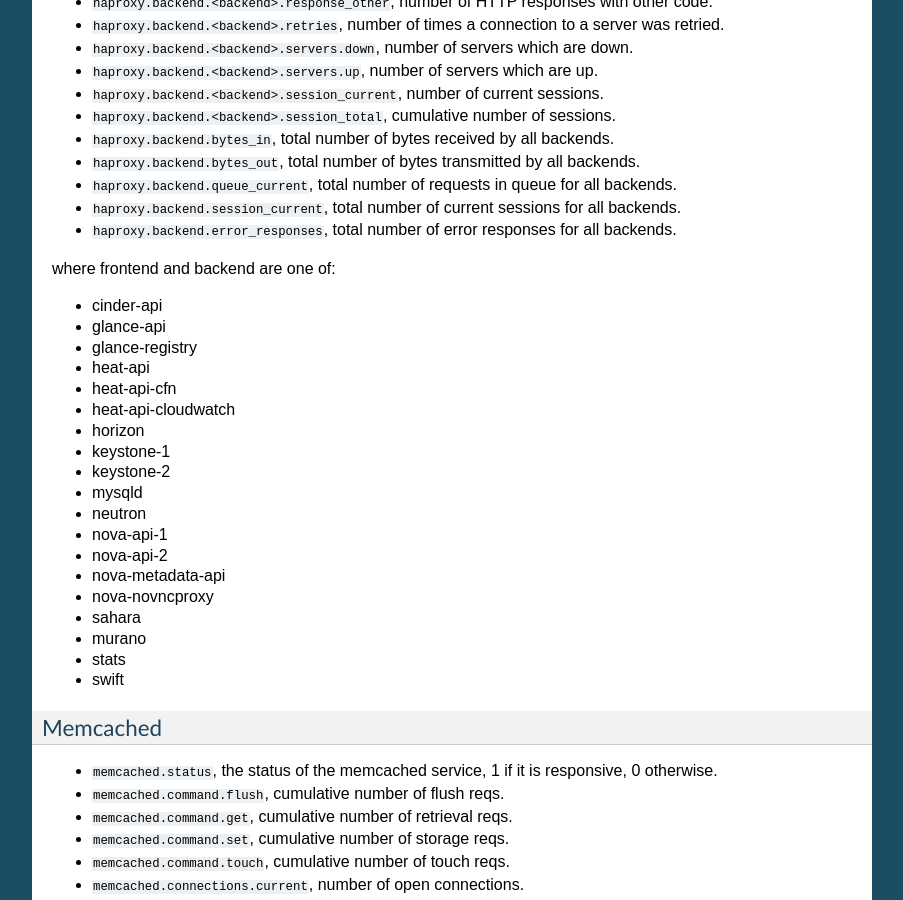
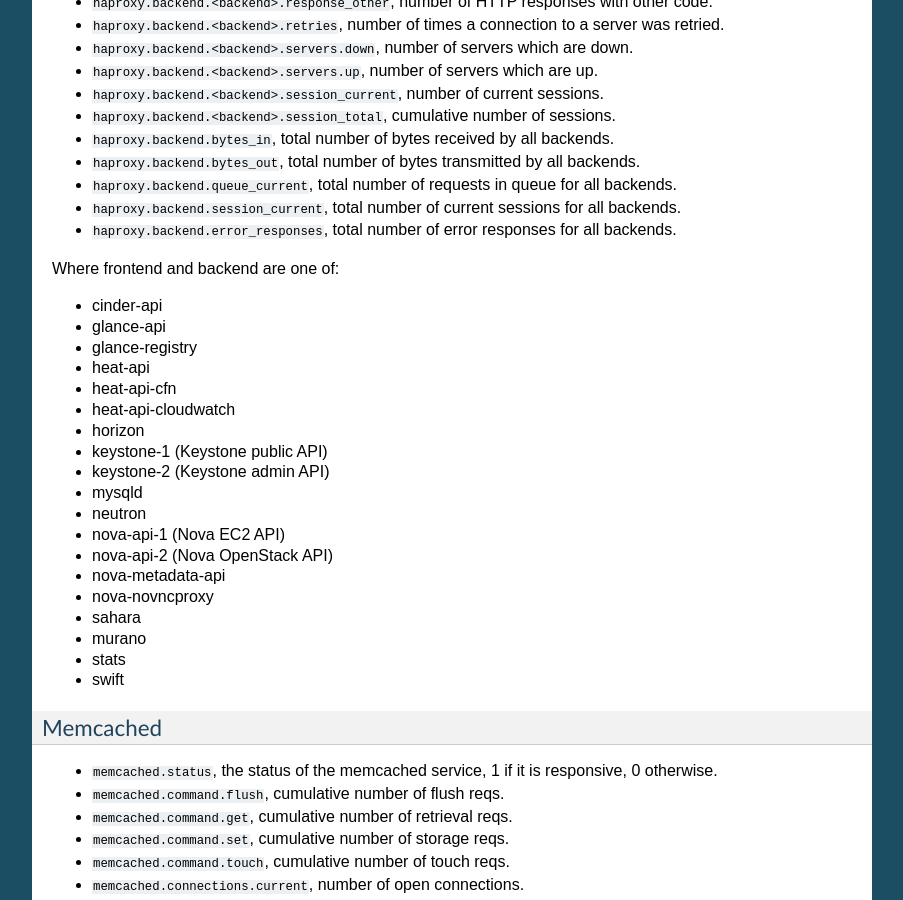
Before and after one commit to openstack-archive/fuel-plugin-lma-collector, a Sphinx documentation site: the page built from doc/source/metrics.rst, in a window 1280 px wide and 900 px high, scrolled down 6615 px. Shown: the whole window, without its empty margins (198-1101 px from the left). Built offline with Sphinx 7.4.7, drawn with Linux system fonts in a browser that asks for light colours.

Commit message:
Update HAProxy metrics documentation
This change details how HAProxy frontends/backends map to OpenStack
services. Eventually the backend and frontend names reported in the
meitrcs should be configurable so it gets abstracted from the HAProxy
configuration as done by Fuel.

Change-Id: I7ecad34add3f9c69798876cda563e870ea8aecef

```diff
--- a/doc/source/metrics/haproxy.rst
+++ b/doc/source/metrics/haproxy.rst
@@ -66,7 +66,7 @@
 * ``haproxy.backend.session_current``, total number of current sessions for all backends.
 * ``haproxy.backend.error_responses``, total number of error responses for all backends.
 
-where frontend and backend are one of:
+Where frontend and backend are one of:
 
 * cinder-api
 * glance-api
@@ -75,12 +75,12 @@
 * heat-api-cfn
 * heat-api-cloudwatch
 * horizon
-* keystone-1
-* keystone-2
+* keystone-1 (Keystone public API)
+* keystone-2 (Keystone admin API)
 * mysqld
 * neutron
-* nova-api-1
-* nova-api-2
+* nova-api-1 (Nova EC2 API)
+* nova-api-2 (Nova OpenStack API)
 * nova-metadata-api
 * nova-novncproxy
 * sahara
```
